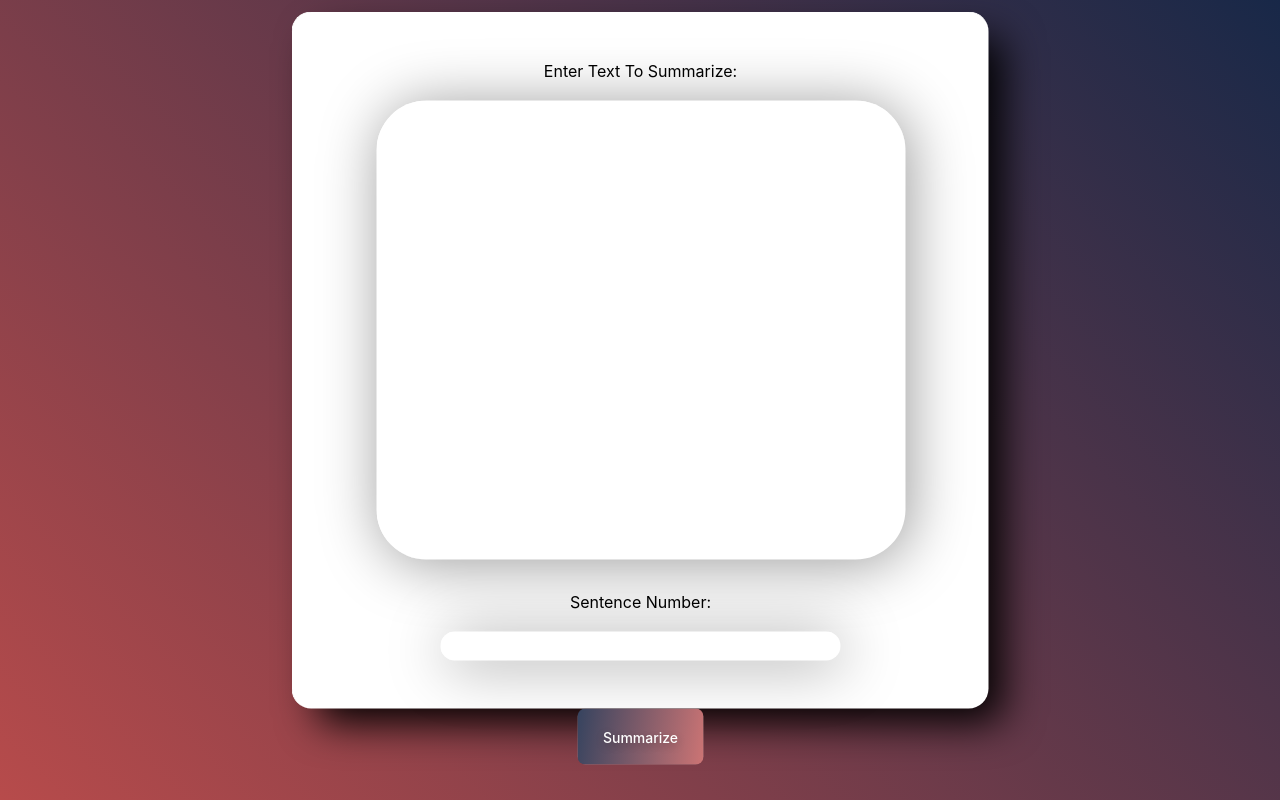
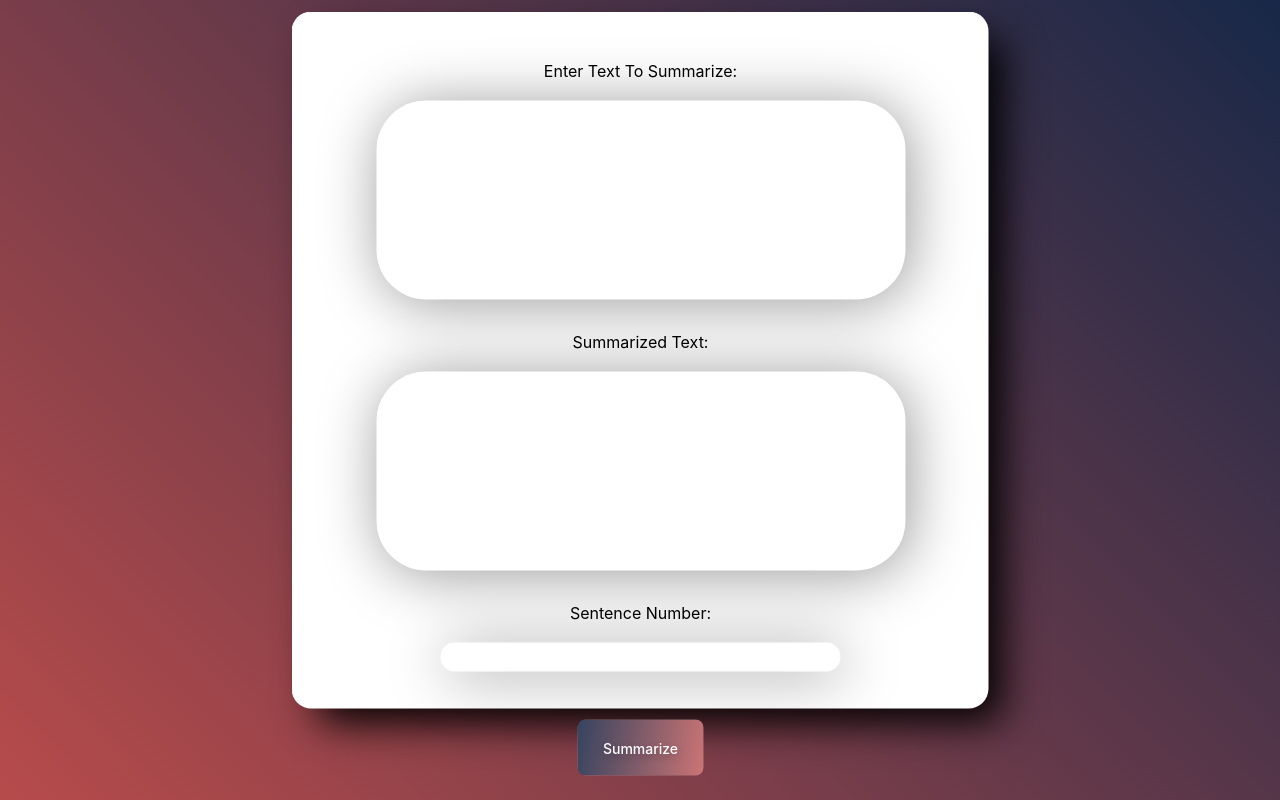
Before and after one commit to Ajaipaul-Cheema/StormHacks-Hackathon-2022, a React (Create React App) app in the folder client/: page /summorize in a window 1280 px wide. Built offline with nearby package versions, Linux system fonts and the light colour scheme.

Commit message:
summarized text box added

```diff
--- a/client/src/components/Sharedtextarea.js
+++ b/client/src/components/Sharedtextarea.js
@@ -35,6 +35,10 @@ const Sharedtextarea = () => {
           <textarea id="mainbox" type="textare"
             name="Text" />
           <br />
+          <label>Summarized Text: </label><br /><br />
+          <textarea id="summarized" type="textare"
+            name="Text" />
+          <br />
           <label>Sentence Number: </label><br /><br />
           <input id="sentenceinput" type="number" name="sentenceNumber" min="1" />
           <br></br><br />
--- a/client/src/components/textarea.css
+++ b/client/src/components/textarea.css
@@ -16,7 +16,7 @@ input::-webkit-inner-spin-button {
 
 #mainbox {
     width: 500px;
-    height: 430px;
+    height: 170px;
     padding-top: 0;
     padding-bottom: 0;
     text-align: left;
@@ -33,6 +33,28 @@ input::-webkit-inner-spin-button {
     transition: all 0.2s ease-in-out;
     font-size: 14px;
     resize: none;
+}
+
+#summarized {
+  width: 500px;
+  height: 170px;
+  padding-top: 0;
+  padding-bottom: 0;
+  text-align: left;
+  background: transparent;
+  padding: 1em;
+  margin-bottom: 2em;
+  border: none;
+  border-left: 1px solid white;
+  border-top: 1px solid white;
+  border-radius: 50px;
+  box-shadow: 4px 4px 60px rgba(0,0,0,0.4);
+  color: black;
+  font-family: Montserrat, sans-serif;
+  transition: all 0.2s ease-in-out;
+  font-size: 14px;
+  resize: none;
+  pointer-events: none;
 }
 
 .container {
```
